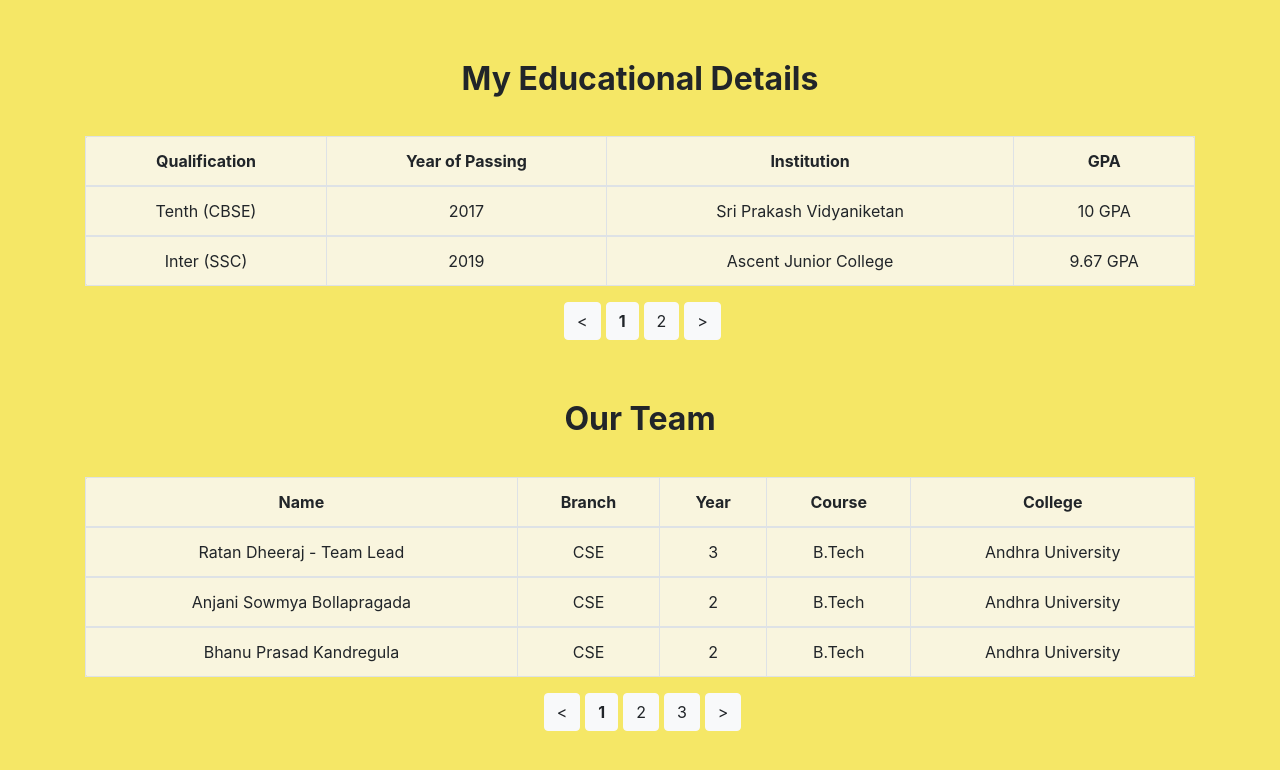
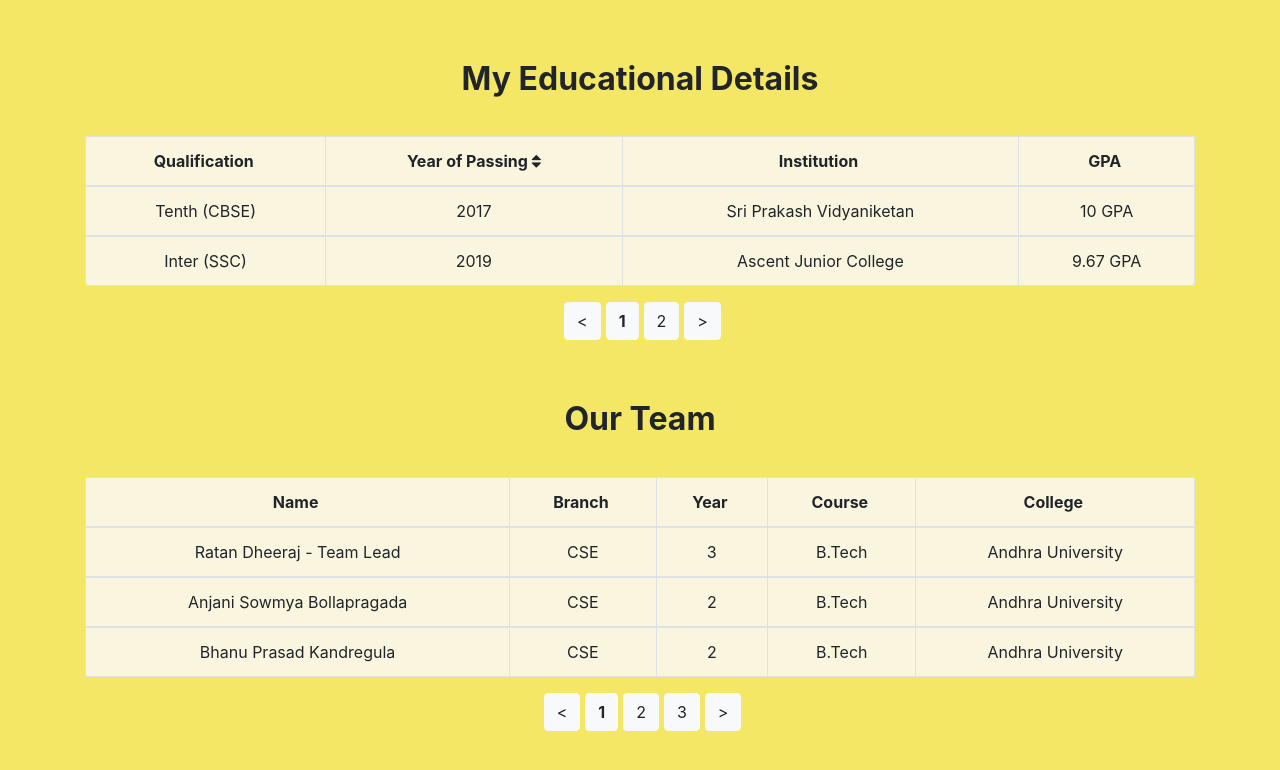
Before and after one commit to AnjaniSowmya/My-Table-Component, a React (Create React App) app: page / in a window 1280 px wide. Shown: the top 770 px of the page. Built offline with nearby package versions, Linux system fonts and the light colour scheme.

Commit message:
Now table component supports sorting

```diff
--- a/src/App.js
+++ b/src/App.js
@@ -37,6 +37,7 @@ class App extends React.Component {
                 {
                     key: "yop",
                     title: "Year of Passing",
+                    sorter: (a, b) => a.yop - b.yop,
                 },
                 {
                     key: "inst",
--- a/src/components/Table.css
+++ b/src/components/Table.css
@@ -19,3 +19,6 @@
 .my-button {
     margin-left: 5px;
 }
+.col-sortable {
+    cursor: pointer;
+}
--- a/src/components/Table.js
+++ b/src/components/Table.js
@@ -6,6 +6,7 @@ class Table extends React.Component {
         super(props);
         let entriesPerPage = props.entriesPerPage||10;
         this.state = {
+            dataSource: props.dataSource,
             entriesPerPage: entriesPerPage,
             currentPage: 0,
             numberOfPages: Math.ceil(this.props.dataSource.length/(entriesPerPage*1.0)),
@@ -15,7 +16,14 @@ class Table extends React.Component {
                         {
                             this.props.columns.map((column) => {
                                 return (
-                                    <th scope="col">{column.title}</th>
+                                    <th scope="col"
+                                        id={column.key}
+                                        className={column.sorter?"col-sortable":"col-normal"}
+                                        onClick={(e)=>{column.sorter?this.sortTable(e):this.doNothing()}}>
+                                        {column.title}
+                                        &nbsp;
+                                        {column.sorter?<i className="fa fa-sort" aria-hidden="true"></i>:""}
+                                    </th>
                                 )
                             })
 
@@ -27,6 +35,8 @@ class Table extends React.Component {
         this.next = this.next.bind(this)
         this.switchToPage = this.switchToPage.bind(this)
         this.changePage = this.changePage.bind(this)
+        this.sortTable = this.sortTable.bind(this)
+        this.doNothing = this.doNothing.bind(this)
     }
 
     prev() {
@@ -53,10 +63,18 @@ class Table extends React.Component {
         });
     }
 
+    sortTable(e) {
+        let key = e.target.id;
+        let column = this.props.columns.find(col => col.key === key);
+        this.setState({ dataSource: this.state.dataSource.sort(column.sorter) });
+    }
+
+    doNothing() {}
+
     render() {
         const startIndex = this.state.currentPage*this.state.entriesPerPage;
         const endIndex = startIndex + this.state.entriesPerPage;
-        const pageData = this.props.dataSource.slice(startIndex, endIndex);
+        const pageData = this.state.dataSource.slice(startIndex, endIndex);
         const table_data = pageData.map((item) =>{
             return (
                 <tbody key={item.key}>
```
